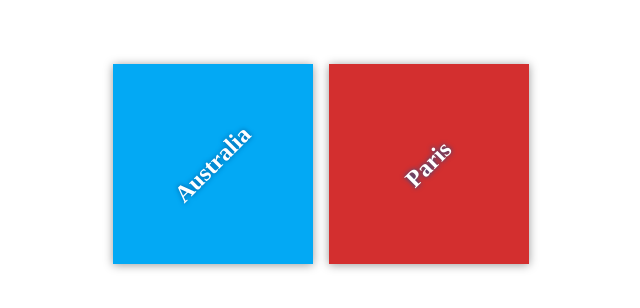
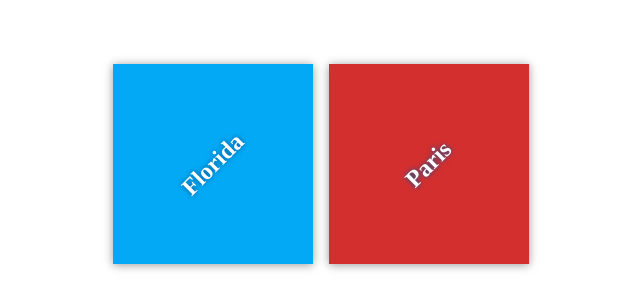
Before and after one commit to A-Cheyakh/my-travel-plan, a plain HTML site: page index.html in a window 1280 px wide. Shown: the part 236-544 px from the top of the page, 319-959 px from the left. Drawn offline with Linux system fonts and the light colour scheme.

Commit message:
Back to Florida

```diff
--- a/index.html
+++ b/index.html
@@ -11,7 +11,7 @@
     <div class="container">
         <div class="destination-container">
             <div class="destination" id="florida">
-                <h2>Australia</h2>
+                <h2>Florida</h2>
             </div>
 
             <div class="destination" id="paris">
```
